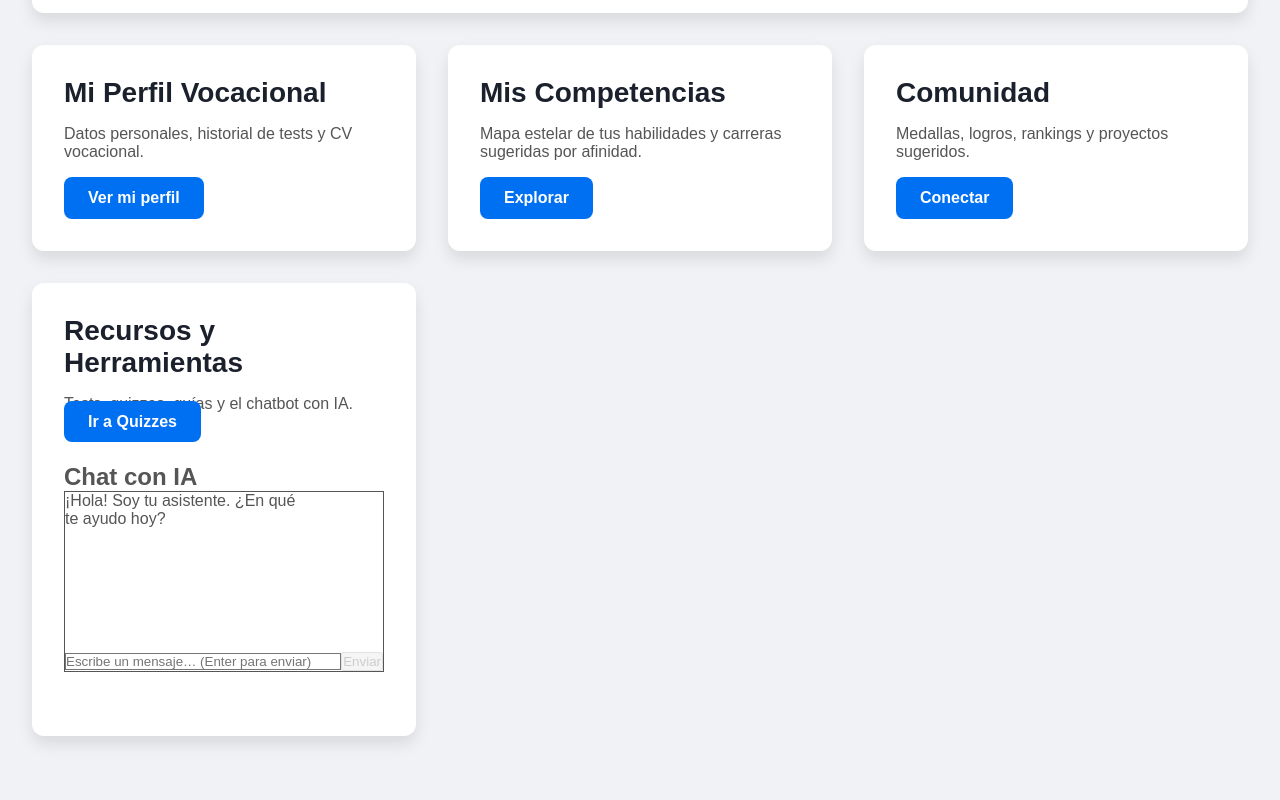
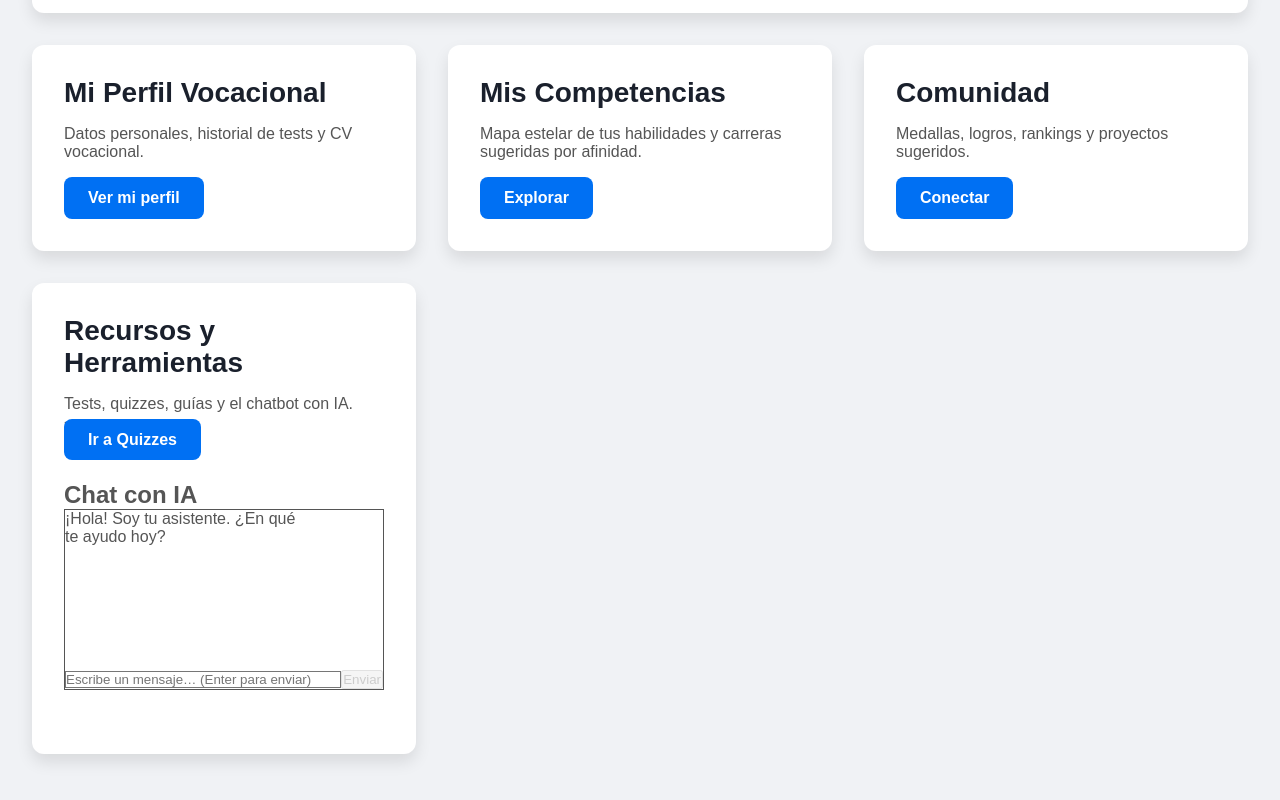
Before and after one commit to AyrtonSoler/hackathon-2025, a Next.js app in the folder frontend/menus/hackathon/: page / in a window 1280 px wide. Shown: the part 722-1522 px from the top of the page. Built offline with nearby package versions, Linux system fonts and the light colour scheme.

Commit message:
Update HomePage: add separator line in Recursos y Herramientas section

```diff
--- a/frontend/menus/hackathon/app/page.tsx
+++ b/frontend/menus/hackathon/app/page.tsx
@@ -126,7 +126,8 @@ export default function HomePage() {
         <section className="card">
           <h2 className="card-title">Recursos y Herramientas</h2>
           <div className="card-content">
-            <p>Tests, quizzes, guías y el chatbot con IA.</p>
+            <p >Tests, quizzes, guías y el chatbot con IA.</p>
+            <p>----</p>
              <Link
               href="/quizzes"
               style={{
```
